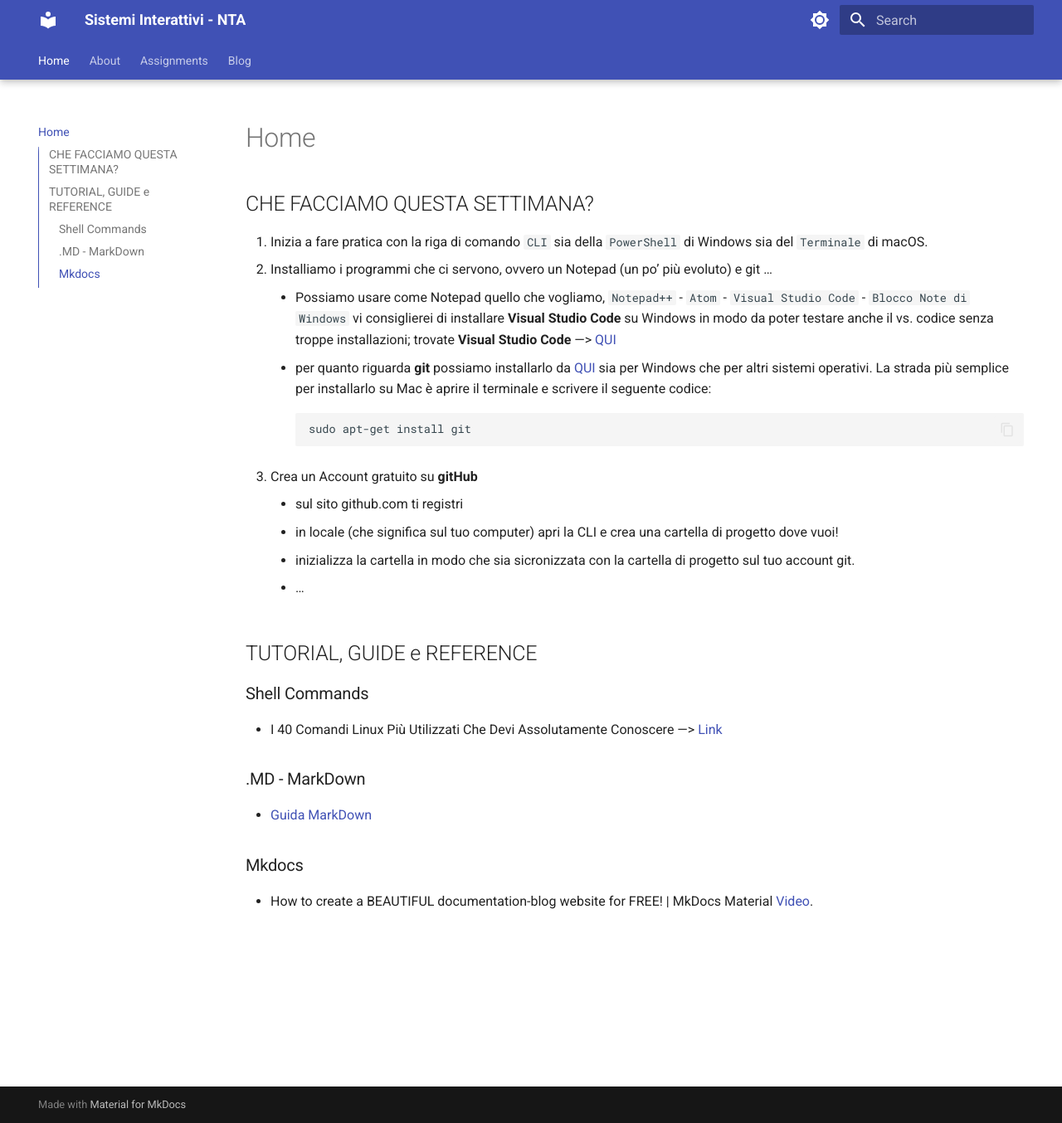
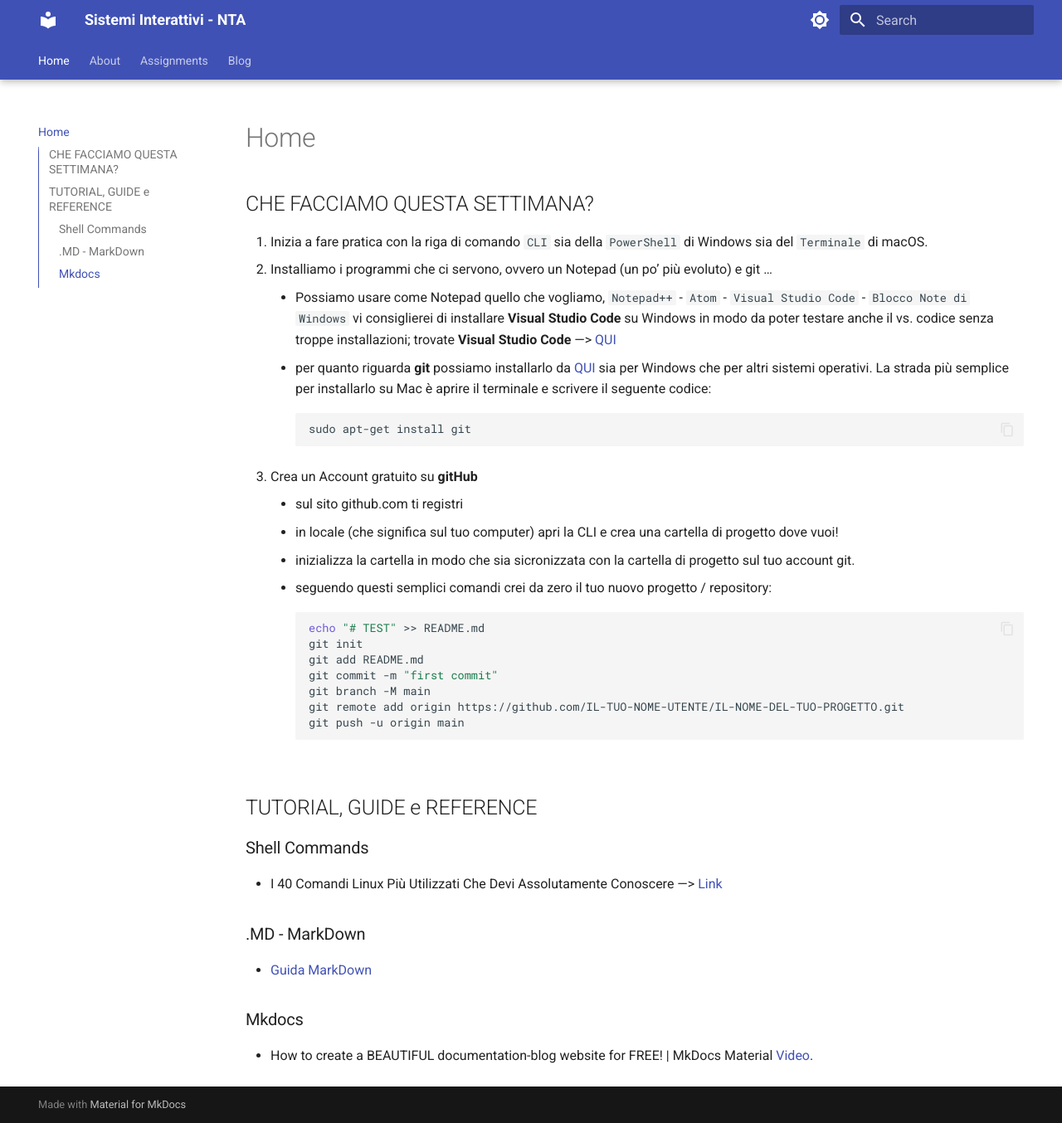
Before and after one commit to ntngrillo/startNTA, an MkDocs documentation site: the page built from docs/index.md, in a window 1280 px wide and 1354 px high. Shown: the whole window at 83% size. Built offline with MkDocs 1.6.1 and Material for MkDocs 9.7.7, drawn with Linux system fonts in a browser that asks for light colours.

Commit message:
installa programmi2

````diff
--- a/docs/index.md
+++ b/docs/index.md
@@ -13,7 +13,16 @@
     - sul sito github.com ti registri
     - in locale (che significa sul tuo computer) apri la CLI e crea una cartella di progetto dove vuoi!
     - inizializza la cartella in modo che sia sicronizzata con la cartella di progetto sul tuo account git.
-    - ...
+    - seguendo questi semplici comandi crei da zero il tuo nuovo progetto / repository:
+    ```bash
+    echo "# TEST" >> README.md
+    git init
+    git add README.md
+    git commit -m "first commit"
+    git branch -M main
+    git remote add origin https://github.com/IL-TUO-NOME-UTENTE/IL-NOME-DEL-TUO-PROGETTO.git
+    git push -u origin main
+    ```
 
 # TUTORIAL, GUIDE e REFERENCE
 ## Shell Commands
````
